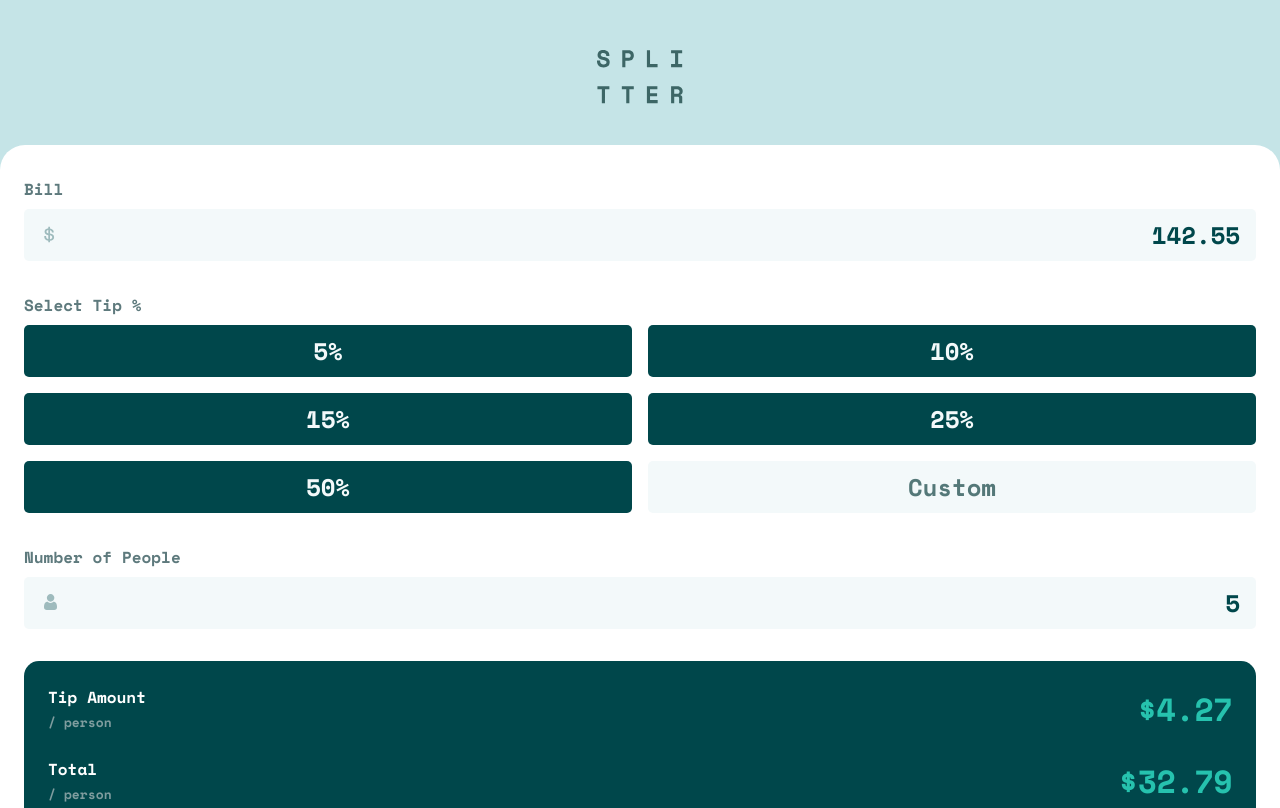
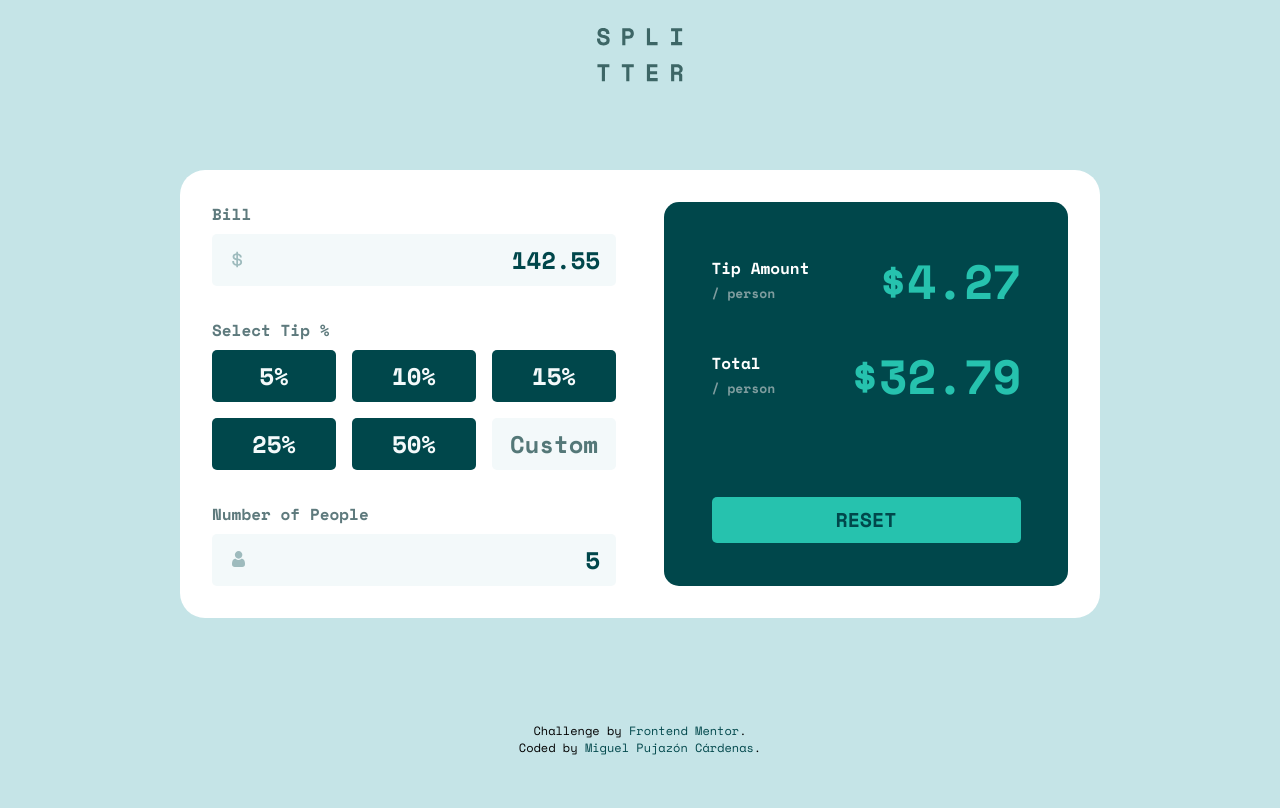
Before and after one commit to mpujazon/tip-calculator-app-main, a plain HTML site: page index.html in a window 1280 px wide. Shown: the top 808 px of the page. Drawn offline with nearby package versions, Linux system fonts and the light colour scheme.

Commit message:
Desktop Layout Done

```diff
--- a/style.css
+++ b/style.css
@@ -226,3 +226,58 @@ form #people-input{
     font-weight: 500;
     text-decoration: none;
 }
+
+/* Tablet Layout */
+@media (min-width: 37.5rem){
+    .container{
+        width: 38rem;
+        margin: 0 auto;
+        border-radius: 1.5625rem;
+        padding: 3.375rem 4.7188rem;
+    }
+    .buttons-group{
+        grid-template-columns: repeat(3, 1fr);
+    }
+    .results-container{
+        padding: 2.6875rem 2.9688rem;
+    }
+    .results-container .rows{
+        gap: 0;
+    }
+    .results-container .amount{
+        font-size: 3rem;
+        line-height: 4.4375rem;
+        letter-spacing: -0.0625rem;
+    }
+    .attribution{
+        background-color: var(--clr-grey-200);
+    }
+}
+
+@media (min-width: 67.5rem){
+    .logo{
+        margin: 0;
+        padding: 0;
+
+    }
+    body{
+        align-items: center;
+        min-height: 100vh;
+        gap: 87.86px;
+    }
+    .container{
+        display: grid;
+        grid-template-columns: repeat(2, 1fr);
+        gap: var(--spacing-600);
+        width: 100%;
+        max-width: 57.5rem;
+        padding: var(--spacing-400);
+    }
+    .results-container{
+        justify-content: space-between;
+    }
+    .results-container .rows{
+        gap: var(--spacing-300);
+    }
+
+}
```
